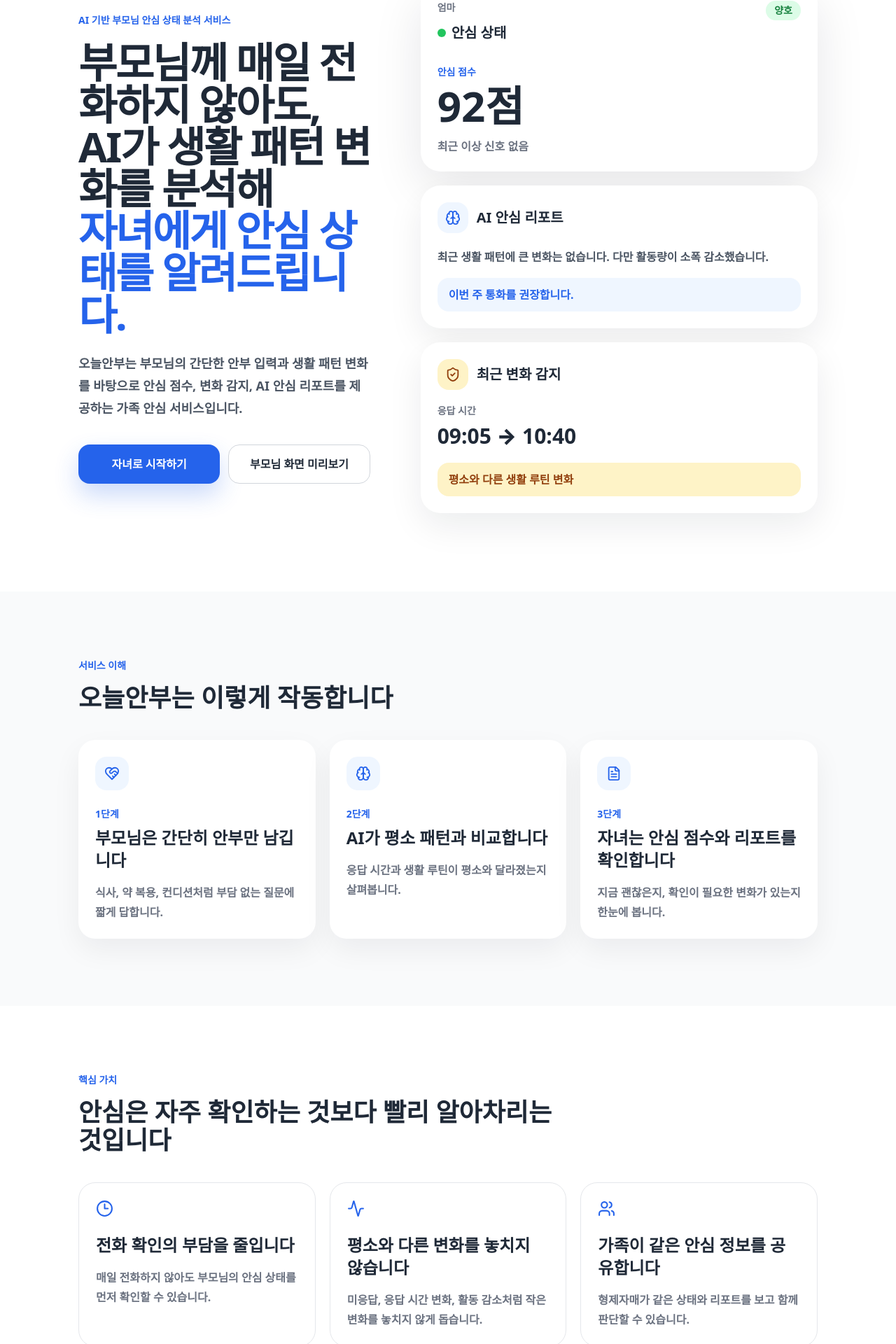
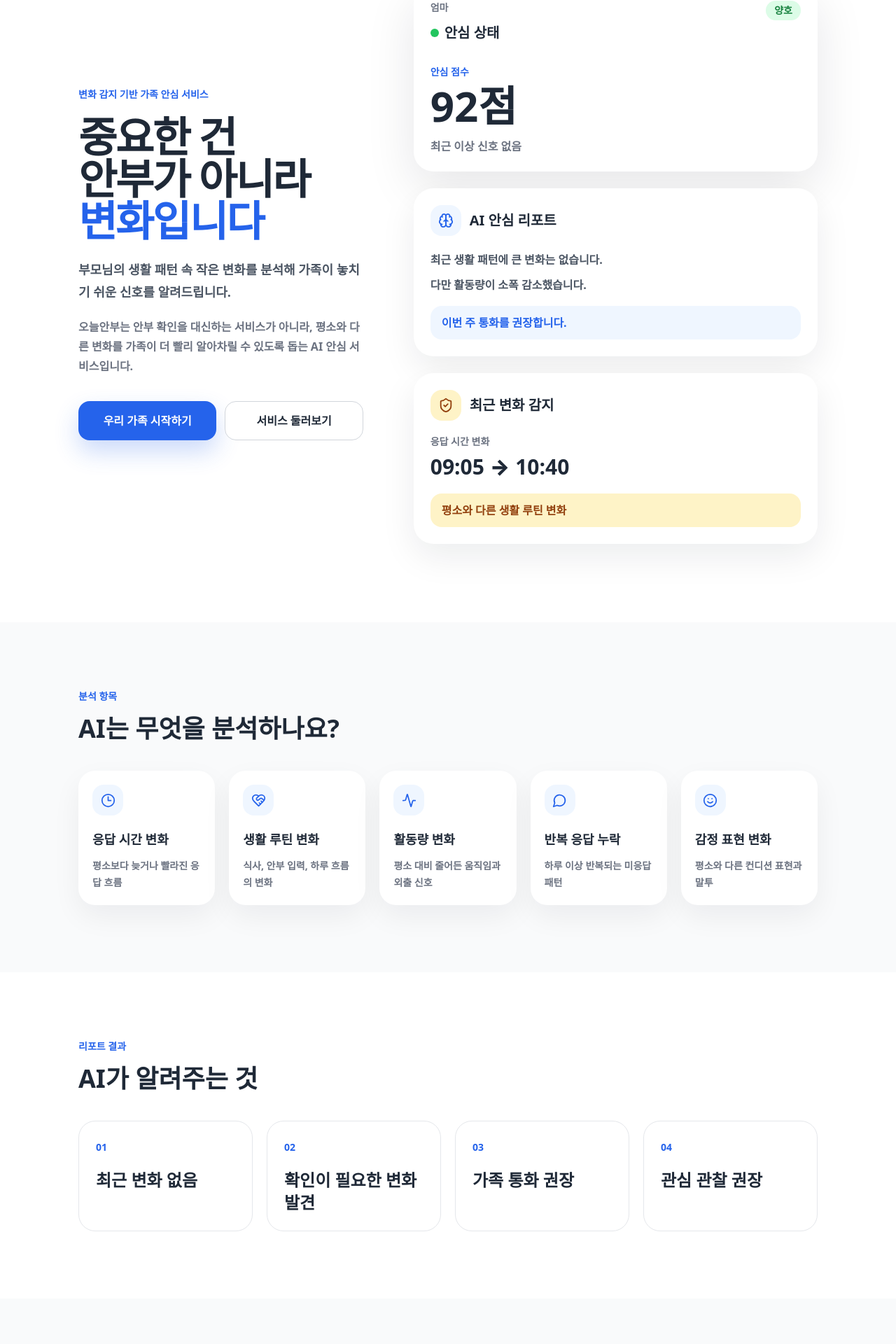
Before and after one commit to hotoksusu/Thinking-of-You, a Next.js app: page / in a window 1280 px wide. Shown: the part 155-2075 px from the top of the page at 70% size. Built offline with nearby package versions, Linux system fonts and the light colour scheme; a web font is replaced by a local one.

Commit message:
Reposition landing around change detection

```diff
--- a/app/page.tsx
+++ b/app/page.tsx
@@ -1,48 +1,45 @@
 import {
   Activity,
-  ArrowRight,
   Bell,
   Brain,
   CheckCircle2,
   Clock3,
-  FileText,
   HeartHandshake,
+  MessageCircle,
   ShieldCheck,
+  Smile,
   Users,
 } from "lucide-react";
 
-const steps = [
-  {
-    title: "부모님은 간단히 안부만 남깁니다",
-    description: "식사, 약 복용, 컨디션처럼 부담 없는 질문에 짧게 답합니다.",
-    icon: HeartHandshake,
-  },
-  {
-    title: "AI가 평소 패턴과 비교합니다",
-    description: "응답 시간과 생활 루틴이 평소와 달라졌는지 살펴봅니다.",
-    icon: Brain,
-  },
-  {
-    title: "자녀는 안심 점수와 리포트를 확인합니다",
-    description: "지금 괜찮은지, 확인이 필요한 변화가 있는지 한눈에 봅니다.",
-    icon: FileText,
-  },
+const analysisItems = [
+  { title: "응답 시간 변화", description: "평소보다 늦거나 빨라진 응답 흐름", icon: Clock3 },
+  { title: "생활 루틴 변화", description: "식사, 안부 입력, 하루 흐름의 변화", icon: HeartHandshake },
+  { title: "활동량 변화", description: "평소 대비 줄어든 움직임과 외출 신호", icon: Activity },
+  { title: "반복 응답 누락", description: "하루 이상 반복되는 미응답 패턴", icon: MessageCircle },
+  { title: "감정 표현 변화", description: "평소와 다른 컨디션 표현과 말투", icon: Smile },
+];
+
+const aiNotices = [
+  "최근 변화 없음",
+  "확인이 필요한 변화 발견",
+  "가족 통화 권장",
+  "관심 관찰 권장",
 ];
 
 const values = [
   {
     title: "전화 확인의 부담을 줄입니다",
-    description: "매일 전화하지 않아도 부모님의 안심 상태를 먼저 확인할 수 있습니다.",
-    icon: Clock3,
+    description: "반복 확인보다 중요한 변화 신호를 먼저 살펴볼 수 있게 돕습니다.",
+    icon: Bell,
   },
   {
     title: "평소와 다른 변화를 놓치지 않습니다",
-    description: "미응답, 응답 시간 변화, 활동 감소처럼 작은 변화를 놓치지 않게 돕습니다.",
+    description: "응답 시간, 생활 루틴, 활동 흐름의 차이를 한 화면에서 확인합니다.",
     icon: Activity,
   },
   {
     title: "가족이 같은 안심 정보를 공유합니다",
-    description: "형제자매가 같은 상태와 리포트를 보고 함께 판단할 수 있습니다.",
+    description: "형제자매가 같은 리포트를 보고 함께 살펴볼 수 있습니다.",
     icon: Users,
   },
 ];
@@ -65,37 +62,40 @@ export default function LandingPage() {
         </a>
       </header>
 
-      <section className="mx-auto grid w-full max-w-[1120px] gap-12 px-5 pb-20 pt-10 sm:px-8 lg:grid-cols-[0.84fr_1.16fr] lg:items-center lg:gap-16 lg:pb-28 lg:pt-16">
-        <div className="fade-in max-w-[680px]">
-          <p className="text-sm font-black text-[#2563EB]">AI 기반 부모님 안심 상태 분석 서비스</p>
-          <h1 className="mt-5 max-w-[680px] text-4xl font-black leading-[1.13] tracking-[-0.04em] sm:text-5xl lg:text-6xl">
-            부모님께 매일 전화하지 않아도,
+      <section className="mx-auto grid w-full max-w-[1120px] gap-14 px-5 pb-20 pt-10 sm:px-8 lg:grid-cols-[0.82fr_1.18fr] lg:items-center lg:gap-16 lg:pb-28 lg:pt-16">
+        <div className="fade-in max-w-[560px]">
+          <p className="text-sm font-black text-[#2563EB]">변화 감지 기반 가족 안심 서비스</p>
+          <h1 className="mt-5 max-w-[560px] text-4xl font-black leading-[1.08] tracking-[-0.04em] sm:text-5xl lg:text-6xl">
+            중요한 건
             <br />
-            AI가 생활 패턴 변화를 분석해
+            안부가 아니라
             <br />
-            <span className="text-[#2563EB]">자녀에게 안심 상태를 알려드립니다.</span>
+            <span className="text-[#2563EB]">변화입니다</span>
           </h1>
-          <p className="mt-6 max-w-[600px] text-lg font-semibold leading-8 text-[#4B5563]">
-            오늘안부는 부모님의 간단한 안부 입력과 생활 패턴 변화를 바탕으로 안심 점수,
-            변화 감지, AI 안심 리포트를 제공하는 가족 안심 서비스입니다.
+          <p className="mt-6 max-w-[540px] text-lg font-semibold leading-8 text-[#4B5563]">
+            부모님의 생활 패턴 속 작은 변화를 분석해 가족이 놓치기 쉬운 신호를 알려드립니다.
           </p>
-          <div className="mt-9 grid max-w-[440px] gap-3 sm:grid-cols-2">
+          <p className="mt-5 max-w-[540px] text-base font-semibold leading-7 text-[#6B7280]">
+            오늘안부는 안부 확인을 대신하는 서비스가 아니라, 평소와 다른 변화를 가족이 더 빨리
+            알아차릴 수 있도록 돕는 AI 안심 서비스입니다.
+          </p>
+          <div className="mt-9 grid max-w-[420px] gap-3 sm:grid-cols-2">
             <a
               href="/app"
               className="flex min-h-14 items-center justify-center rounded-2xl bg-[#2563EB] px-5 text-base font-black text-white shadow-[0_16px_34px_rgba(37,99,235,0.24)] transition hover:-translate-y-0.5 hover:bg-[#1D4ED8]"
             >
-              자녀로 시작하기
+              우리 가족 시작하기
             </a>
             <a
-              href="/self"
+              href="/guide"
               className="flex min-h-14 items-center justify-center rounded-2xl border border-[#D1D5DB] bg-white px-5 text-base font-black text-[#1F2937] transition hover:-translate-y-0.5 hover:border-[#2563EB] hover:text-[#2563EB]"
             >
-              부모님 화면 미리보기
+              서비스 둘러보기
             </a>
           </div>
         </div>
 
-        <div className="fade-in grid gap-5 lg:pl-2">
+        <div className="fade-in grid gap-6 lg:pl-2">
           <ParentStatusCard />
           <AiReportCard />
           <ChangeSignalCard />
@@ -105,23 +105,22 @@ export default function LandingPage() {
       <section className="bg-[#F9FAFB]">
         <div className="mx-auto w-full max-w-[1120px] px-5 py-24 sm:px-8">
           <div className="max-w-[680px]">
-            <p className="text-sm font-black text-[#2563EB]">서비스 이해</p>
-            <h2 className="mt-4 text-4xl font-black tracking-normal">오늘안부는 이렇게 작동합니다</h2>
+            <p className="text-sm font-black text-[#2563EB]">분석 항목</p>
+            <h2 className="mt-4 text-4xl font-black tracking-normal">AI는 무엇을 분석하나요?</h2>
           </div>
-          <div className="mt-10 grid gap-5 lg:grid-cols-3">
-            {steps.map((step, index) => {
-              const Icon = step.icon;
+          <div className="mt-10 grid gap-5 sm:grid-cols-2 lg:grid-cols-5">
+            {analysisItems.map((item) => {
+              const Icon = item.icon;
               return (
                 <article
-                  key={step.title}
-                  className="warm-card rounded-[24px] bg-white p-6 shadow-[0_16px_40px_rgba(15,23,42,0.06)]"
+                  key={item.title}
+                  className="warm-card rounded-[24px] bg-white p-5 shadow-[0_16px_40px_rgba(15,23,42,0.06)]"
                 >
-                  <span className="flex size-12 items-center justify-center rounded-2xl bg-[#EFF6FF] text-[#2563EB]">
-                    <Icon size={22} aria-hidden />
+                  <span className="flex size-11 items-center justify-center rounded-2xl bg-[#EFF6FF] text-[#2563EB]">
+                    <Icon size={21} aria-hidden />
                   </span>
-                  <p className="mt-6 text-sm font-black text-[#2563EB]">{index + 1}단계</p>
-                  <h3 className="mt-2 text-2xl font-black leading-8">{step.title}</h3>
-                  <p className="mt-4 font-semibold leading-7 text-[#6B7280]">{step.description}</p>
+                  <h3 className="mt-5 text-lg font-black leading-7">{item.title}</h3>
+                  <p className="mt-3 text-sm font-semibold leading-6 text-[#6B7280]">{item.description}</p>
                 </article>
               );
             })}
@@ -131,8 +130,29 @@ export default function LandingPage() {
 
       <section className="mx-auto w-full max-w-[1120px] px-5 py-24 sm:px-8">
         <div className="max-w-[680px]">
+          <p className="text-sm font-black text-[#2563EB]">리포트 결과</p>
+          <h2 className="mt-4 text-4xl font-black tracking-normal">AI가 알려주는 것</h2>
+        </div>
+        <div className="mt-10 grid gap-5 sm:grid-cols-2 lg:grid-cols-4">
+          {aiNotices.map((notice, index) => (
+            <article
+              key={notice}
+              className="warm-card rounded-[24px] border border-[#E5E7EB] bg-white p-6"
+            >
+              <span className="text-sm font-black text-[#2563EB]">0{index + 1}</span>
+              <h3 className="mt-5 text-2xl font-black leading-8">{notice}</h3>
+            </article>
+          ))}
+        </div>
+      </section>
+
+      <section className="bg-[#F9FAFB]">
+        <div className="mx-auto w-full max-w-[1120px] px-5 py-24 sm:px-8">
+          <div className="max-w-[700px]">
             <p className="text-sm font-black text-[#2563EB]">핵심 가치</p>
-          <h2 className="mt-4 text-4xl font-black tracking-normal">안심은 자주 확인하는 것보다 빨리 알아차리는 것입니다</h2>
+            <h2 className="mt-4 text-4xl font-black tracking-normal">
+              가족이 놓치기 쉬운 변화를 함께 살펴봅니다
+            </h2>
           </div>
           <div className="mt-10 grid gap-5 lg:grid-cols-3">
             {values.map((value) => {
@@ -140,7 +160,7 @@ export default function LandingPage() {
               return (
                 <article
                   key={value.title}
-                className="warm-card rounded-[24px] border border-[#E5E7EB] bg-white p-6"
+                  className="warm-card rounded-[24px] bg-white p-6 shadow-[0_16px_40px_rgba(15,23,42,0.06)]"
                 >
                   <Icon size={25} className="text-[#2563EB]" aria-hidden />
                   <h3 className="mt-6 text-2xl font-black leading-8">{value.title}</h3>
@@ -149,13 +169,15 @@ export default function LandingPage() {
               );
             })}
           </div>
+        </div>
       </section>
 
-      <section className="bg-[#F9FAFB]">
-        <div className="mx-auto grid w-full max-w-[1120px] gap-10 px-5 py-24 sm:px-8 lg:grid-cols-[0.86fr_1.14fr] lg:items-center">
+      <section className="mx-auto grid w-full max-w-[1120px] gap-10 px-5 py-24 sm:px-8 lg:grid-cols-[0.86fr_1.14fr] lg:items-center">
         <div>
           <p className="text-sm font-black text-[#2563EB]">신뢰 설명</p>
-            <h2 className="mt-4 text-4xl font-black tracking-normal">건강 진단이 아니라 가족을 위한 안심 신호입니다</h2>
+          <h2 className="mt-4 text-4xl font-black tracking-normal">
+            건강 진단이 아니라 가족을 위한 안심 신호입니다
+          </h2>
           <p className="mt-5 text-lg font-semibold leading-8 text-[#6B7280]">
             오늘안부는 질병을 판단하지 않습니다. 부모님의 평소 응답과 생활 루틴을 기준으로
             평소와 다른 신호를 가족에게 보여줍니다.
@@ -163,14 +185,16 @@ export default function LandingPage() {
         </div>
         <div className="grid gap-4">
           {trustNotes.map((note) => (
-              <div key={note} className="flex items-start gap-4 rounded-[24px] bg-white p-5 shadow-[0_12px_30px_rgba(15,23,42,0.05)]">
+            <div
+              key={note}
+              className="flex items-start gap-4 rounded-[24px] bg-[#F9FAFB] p-5"
+            >
               <span className="mt-0.5 flex size-8 shrink-0 items-center justify-center rounded-full bg-[#DCFCE7] text-[#15803D]">
                 <CheckCircle2 size={18} aria-hidden />
               </span>
               <p className="text-lg font-black leading-7">{note}</p>
             </div>
           ))}
-          </div>
         </div>
       </section>
 
@@ -179,13 +203,13 @@ export default function LandingPage() {
           <Bell size={32} className="mx-auto text-[#2563EB]" aria-hidden />
           <h2 className="mt-5 text-4xl font-black tracking-normal">우리 가족 안심 상태 확인 시작하기</h2>
           <p className="mx-auto mt-5 max-w-[520px] text-lg font-semibold leading-8 text-[#6B7280]">
-            매일 확인하지 않아도, 평소와 다른 변화가 보이면 가족이 먼저 알 수 있습니다.
+            평소와 다른 신호를 더 빨리 알아차릴 수 있도록 오늘안부가 보조합니다.
           </p>
           <a
             href="/app"
             className="mx-auto mt-9 flex min-h-14 max-w-[360px] items-center justify-center rounded-2xl bg-[#2563EB] px-6 text-base font-black text-white shadow-[0_16px_34px_rgba(37,99,235,0.24)] transition hover:-translate-y-0.5 hover:bg-[#1D4ED8]"
           >
-            자녀로 시작하기
+            우리 가족 시작하기
           </a>
         </div>
       </section>
@@ -226,9 +250,10 @@ function AiReportCard() {
         </span>
         <h2 className="text-xl font-black">AI 안심 리포트</h2>
       </div>
-      <p className="mt-5 font-semibold leading-7 text-[#4B5563]">
-        최근 생활 패턴에 큰 변화는 없습니다. 다만 활동량이 소폭 감소했습니다.
-      </p>
+      <div className="mt-5 grid gap-2 font-semibold leading-7 text-[#4B5563]">
+        <p>최근 생활 패턴에 큰 변화는 없습니다.</p>
+        <p>다만 활동량이 소폭 감소했습니다.</p>
+      </div>
       <p className="mt-4 rounded-2xl bg-[#EFF6FF] px-4 py-3 font-black text-[#2563EB]">
         이번 주 통화를 권장합니다.
       </p>
@@ -245,7 +270,7 @@ function ChangeSignalCard() {
         </span>
         <h2 className="text-xl font-black">최근 변화 감지</h2>
       </div>
-      <p className="mt-5 text-sm font-black text-[#6B7280]">응답 시간</p>
+      <p className="mt-5 text-sm font-black text-[#6B7280]">응답 시간 변화</p>
       <p className="mt-2 text-3xl font-black">09:05 → 10:40</p>
       <p className="mt-5 rounded-2xl bg-[#FEF3C7] px-4 py-3 font-black text-[#92400E]">
         평소와 다른 생활 루틴 변화
```
Lines whose indentation alone changed are shown as unchanged.
